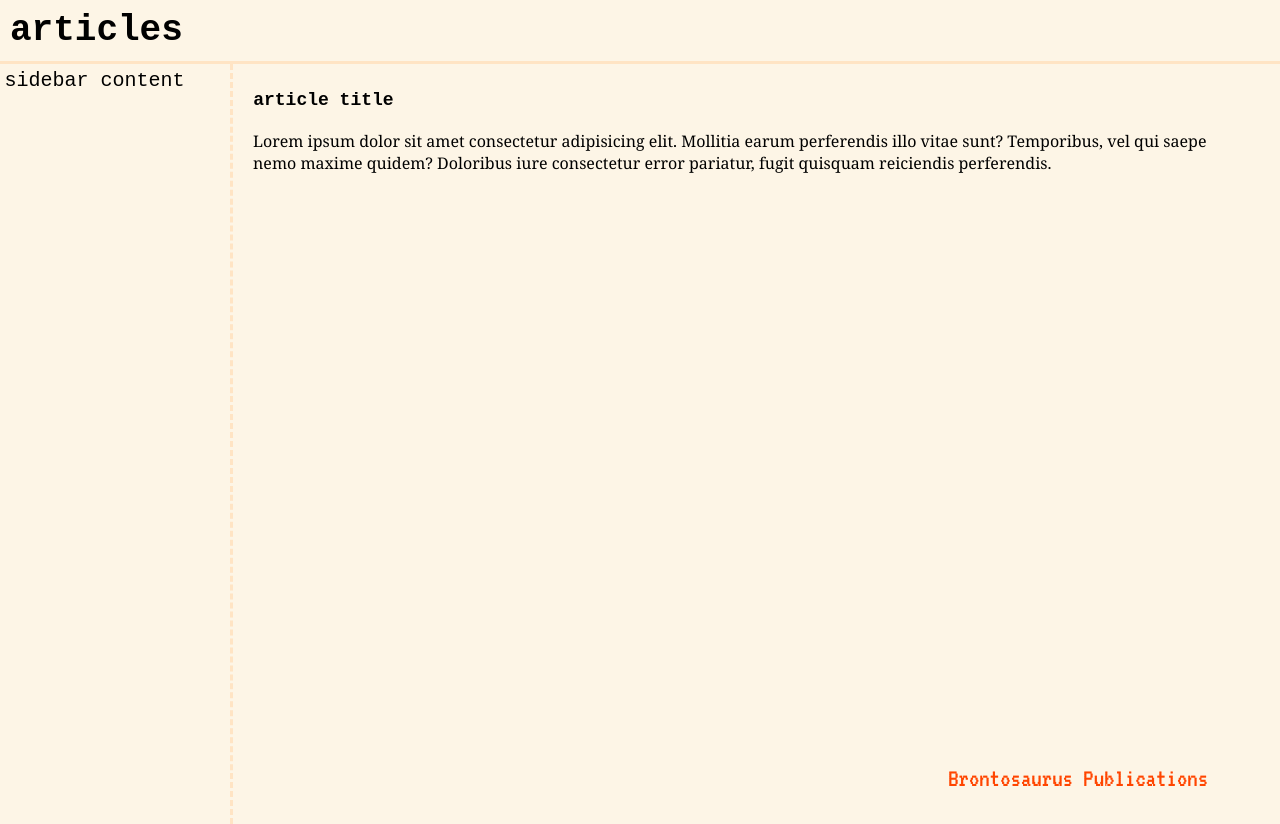
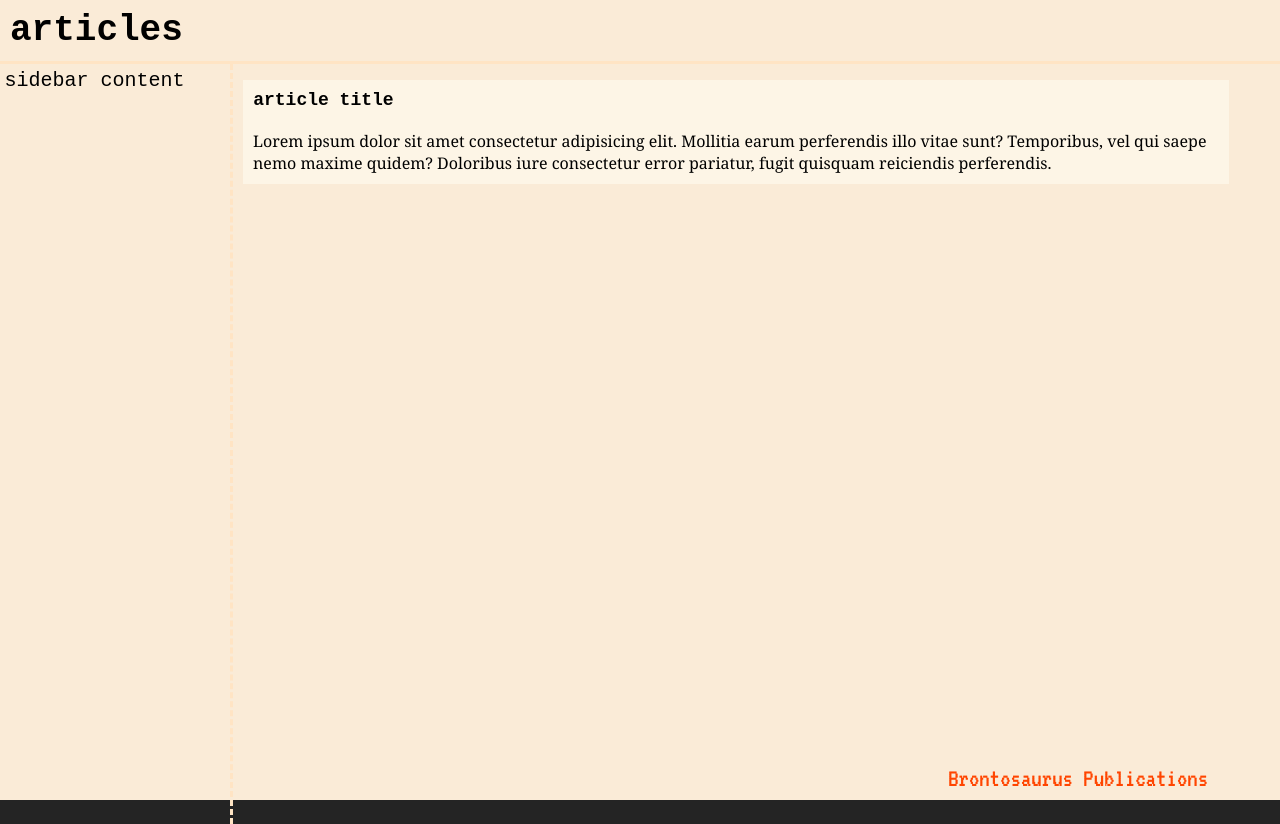
Before and after one commit to hightowerbuilds/brontosaurus-publications, a React (Vite) app: page /articles in a window 1280 px wide. Built offline with nearby package versions, Linux system fonts and the light colour scheme; a web font is replaced by a local one.

Commit message:
may 27.1

```diff
--- a/src/pages/Articles.css
+++ b/src/pages/Articles.css
@@ -1,15 +1,18 @@
-* {
-    background-color: oldlace;
+.mainBoxArticles {
+    height: 100vh;
+    width: 100%;
+    background-color: antiquewhite;
 }
 
 .articlesHeading {
     font-family: 'Courier New', Courier, monospace;
     font-size: 36px;
     border-bottom: 3px bisque solid;
+    background: transparent;
 }
 
 .pageContainer {
-    background-color:inherit;
+    background-color: antiquewhite;
     width: 100%;
     height: 80vh;
 }
@@ -31,21 +34,20 @@
 .articleContent {
     font-family:Georgia, 'Times New Roman', Times, serif;
     font-stretch: semi-expanded;
-    background-color: inherit;
+    background: transparent;
     padding: 1%;
 }
 
 .sidebarContainer {
     height: 95vh;
     width: 18%;
-    background-color: oldlace;
+    background: transparent;
     border-right: 3px bisque dashed;
 }
 
 .sidebarContent {
     font-size: 20px;
     font-family: 'Courier New', Courier, monospace;
-
     background-color: inherit;
     padding: 2%;
 }
--- a/src/pages/Articles.jsx
+++ b/src/pages/Articles.jsx
@@ -5,10 +5,10 @@ import './Articles.css'
 
 export default function Articles() {
   return (
-    <div style={{backgroundColor: 'oldlace'}}>
+    <div className='mainBoxArticles'>
 
         <h2 className='articlesHeading'>articles</h2>
-        <div className='pageConatiner'>
+        <div className='pageContainer'>
             <div className='sidebarContainer'>
                 <p className='sidebarContent'>
                     sidebar content
@@ -22,9 +22,6 @@ export default function Articles() {
             </div>
         </div>
 
-
-
-
         <NavLink to='/'>
         <Footer />
         </NavLink>
```
